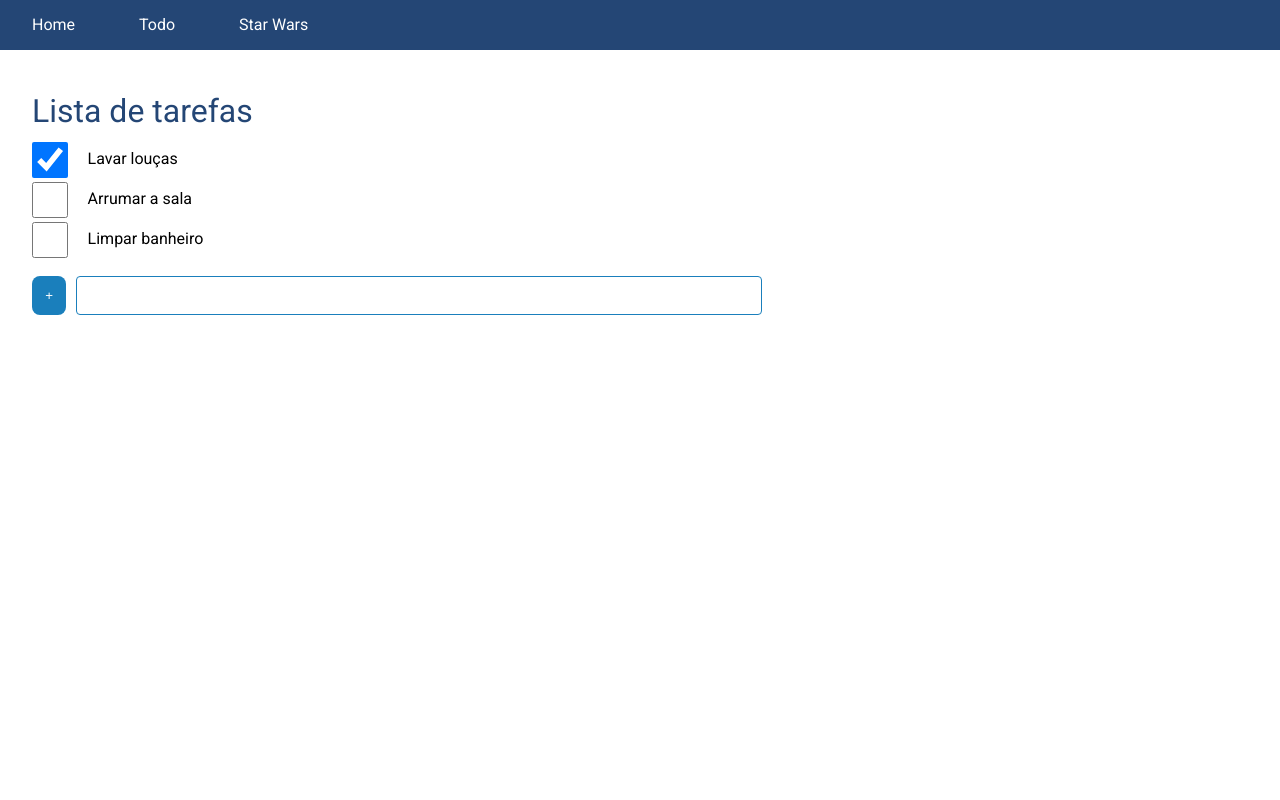
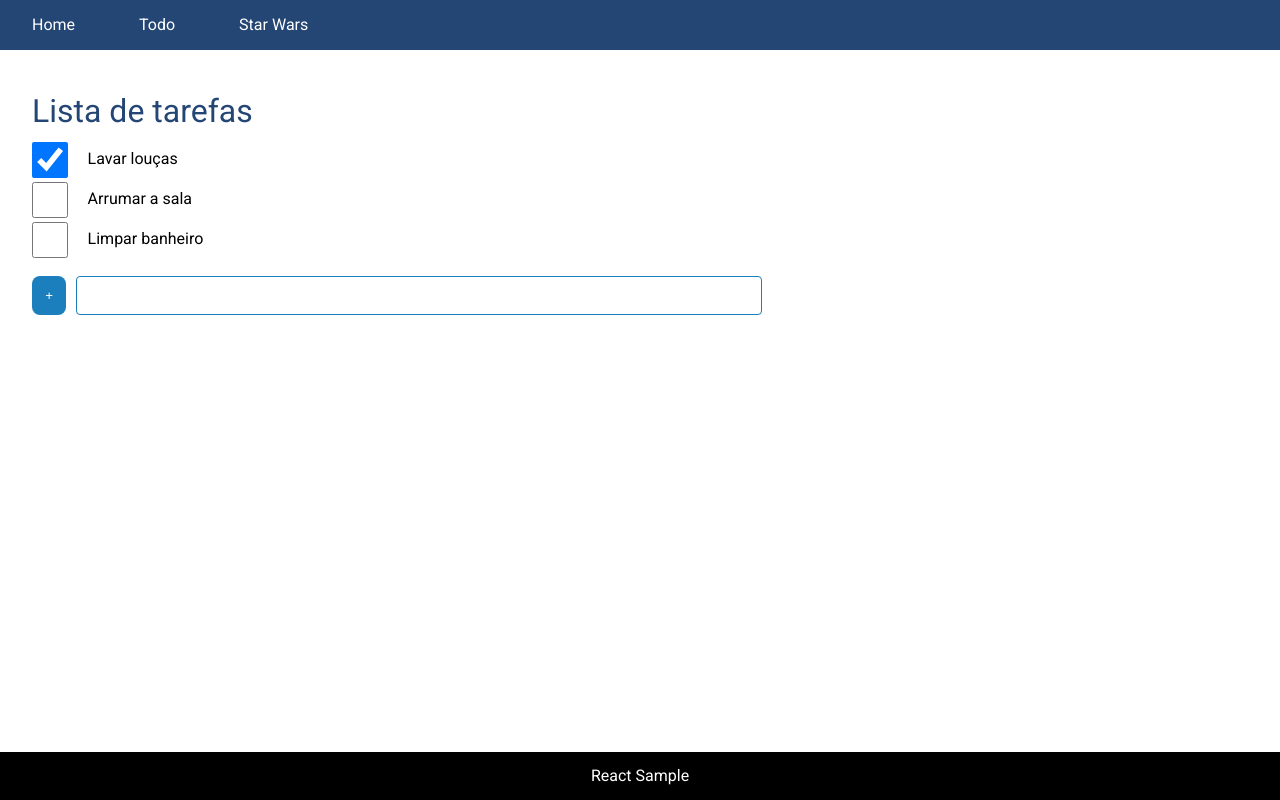
Before and after one commit to vitorspadacio/react-sample, a React app: page /todo in a window 1280 px wide. Built offline with nearby package versions, Linux system fonts and the light colour scheme.

Commit message:
Adição de footer e remoção de warning de saga

```diff
--- /dev/null
+++ b/src/components/Footer/Footer.scss
@@ -0,0 +1,10 @@
+@import '../../assets/styles/colors';
+
+footer {
+  padding: 1em;
+
+  h4 {
+    color: $white;
+    text-align: center;
+  }
+}
--- /dev/null
+++ b/src/components/Footer/Footer.tsx
@@ -0,0 +1,8 @@
+import React from 'react'
+import './Footer.scss'
+
+export default () => (
+  <footer>
+    <h4>React Sample</h4>
+  </footer>
+)
--- /dev/null
+++ b/src/components/Footer/index.ts
@@ -0,0 +1,3 @@
+import Footer from './Footer'
+
+export default Footer
--- a/src/components/Menu/Menu.tsx
+++ b/src/components/Menu/Menu.tsx
@@ -3,11 +3,9 @@ import { Link } from 'react-router-dom'
 import './Menu.scss'
 
 export default () => (
-  <>
-    <nav>
-      <Link to='/'>Home</Link>
-      <Link to='/todo'>Todo</Link>
-      <Link to='/star-wars'>Star Wars</Link>
-    </nav>
-  </>
+  <nav>
+    <Link to='/'>Home</Link>
+    <Link to='/todo'>Todo</Link>
+    <Link to='/star-wars'>Star Wars</Link>
+  </nav>
 )
--- a/src/features/index.tsx
+++ b/src/features/index.tsx
@@ -3,12 +3,12 @@ import { BrowserRouter, Route, Switch } from 'react-router-dom'
 import './index.scss'
 
 import Menu from '../components/Menu'
+import Footer from '../components/Footer'
 
 import HomePage from './home/HomePage'
 import TodoPage from './todo/TodoPage'
 
 export default () => (
-  <>
   <BrowserRouter>
     <Menu />
     <section id='content'>
@@ -17,6 +17,6 @@ export default () => (
         <Route path='/todo' component={TodoPage} />
       </Switch>
     </section>
+    <Footer />
   </BrowserRouter>
-  </>
 )
--- a/src/features/sagas.ts
+++ b/src/features/sagas.ts
@@ -1,6 +1,5 @@
 import { all } from 'redux-saga/effects'
-import TodoSaga from './todo/TodoSaga'
 
 export default function* () {
-  yield all([TodoSaga()])
+  yield all([])
 }
--- a/src/features/todo/TodoSaga.ts
+++ b/src/features/todo/TodoSaga.ts
@@ -17,6 +17,6 @@
 //   }
 // }
 
-export default function* () {
-  // yield takeEvery(actions.taskAdded.type, insertTask)
-}
+// export default function* () {
+// yield takeEvery(actions.taskAdded.type, insertTask)
+// }
```
Lines whose indentation alone changed are shown as unchanged.
